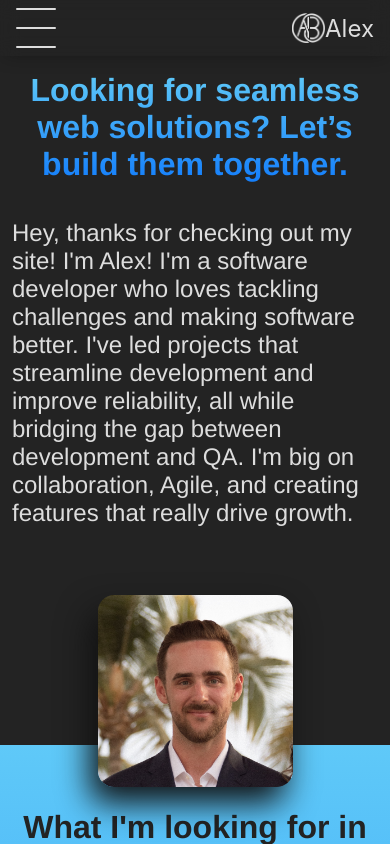
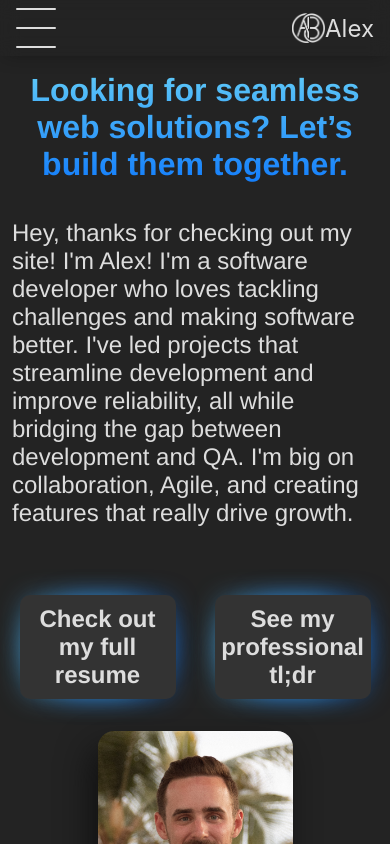
Before and after one commit to Alexbruce1/portfolio2024, a React (Create React App) app: page / in a window 390 px wide. Shown: the top 844 px of the page. Built offline with nearby package versions, Linux system fonts and the light colour scheme.

Commit message:
Add some page links and basic styling

```diff
--- a/src/Components/Footer.css
+++ b/src/Components/Footer.css
@@ -6,7 +6,7 @@
   justify-content: space-between;
   font-size: calc(10px + 2vmin);
   padding: 0;
-  margin-top: 3em;
+  /* margin-top: 3em; */
   width: 100%;
 }
 
--- a/src/Components/Home.css
+++ b/src/Components/Home.css
@@ -62,10 +62,32 @@
   box-shadow: var(--bigger-shadow);
 }
 
+/* Links section */
+
+.home-links-container {
+  width: 100%;
+  margin: 1em auto;
+  display: flex;
+  justify-content: space-around;
+}
+
+.home-link {
+  background-color: var(--background-accent-color);
+  color: var(--light-text);
+  box-shadow: var(--colorful-shadow-small);
+  animation: var(--colorful-shadow-small-animation);
+  font-size: 2em;
+  font-weight: 600;
+  border-radius: 10px;
+  padding: 10px 1em;
+  text-decoration: none;
+  margin: auto;
+}
+
 /* Team section */
 
 .home-team-container {
-  margin: 2em 0;
+  margin:  0;
 }
 
 .home-divider {
@@ -96,11 +118,8 @@
 .tech-container {
   border-radius: 1em;
   background: linear-gradient(200deg, var(--background-accent-color), var(--background-accent-color-shifted));
-  box-shadow: 8em 8em 5em -10em #fecb2e,
-              -8em -8em 5em -10em #fc3158,
-              8em -8em 5em -10em #53d769,
-              -8em 8em 5em -10em #5fc9f8;
-  animation: pulsate-shadow 5s infinite alternate;
+  box-shadow: var(--colorful-shadow);
+  animation: var(--colorful-shadow-animation);
   padding: 2em 0;
 }
 
@@ -197,36 +216,18 @@
   }
 }
 
-@keyframes rotate-shadow {
+@keyframes pulsate-shadow-small {
   0% {
-    box-shadow: 8em 8em 5em -10em #fecb2e,
-                -8em -8em 5em -10em #fc3158,
-                8em -8em 5em -10em #53d769,
-                -8em 8em 5em -10em #5fc9f8;
-  }
-  25% {
-    box-shadow: -8em 8em 5em -10em #fecb2e,
-                 -8em -8em 5em -10em #fc3158,
-                 8em 8em 5em -10em #53d769,
-                 8em -8em 5em -10em #5fc9f8;
-  }
-  50% {
-    box-shadow: -8em -8em 5em -10em #fecb2e,
-                 8em -8em 5em -10em #fc3158,
-                 -8em 8em 5em -10em #53d769,
-                 8em 8em 5em -10em #5fc9f8;
-  }
-  75% {
-    box-shadow: 8em -8em 5em -10em #fecb2e,
-                8em 8em 5em -10em #fc3158,
-                -8em -8em 5em -10em #53d769,
-                -8em 8em 5em -10em #5fc9f8;
+    box-shadow: 16px 16px 30px -28px #147efb,
+                -16px -16px 30px -28px #4DB7F9,
+                16px -16px 30px -28px #147efb,
+                -16px 16px 30px -28px #4DB7F9;
   }
   100% {
-    box-shadow: 8em 8em 5em -10em #fecb2e,
-                -8em -8em 5em -10em #fc3158,
-                8em -8em 5em -10em #53d769,
-                -8em 8em 5em -10em #5fc9f8;
+  box-shadow: 16px 16px 30px -25px #147efb,
+              -16px -16px 30px -25px #4DB7F9,
+              16px -16px 30px -25px #147efb,
+              -16px 16px 30px -25px #4DB7F9;
   }
 }
 
@@ -242,7 +243,7 @@
   }
 }
 
-/* 1200px ------------------------------------------------------ */
+/* 1240px ------------------------------------------------------ */
 @media (max-width: 1240px) {
   .home-main-container {
     display: block;
@@ -257,6 +258,11 @@
   .home-text {
     max-width: 100%;
     margin: auto;
+  }
+
+  .home-link {
+    background-color: var(--background-accent-color);
+    color: var(--light-text);
   }
 
   .home-image-container {
@@ -326,6 +332,12 @@
     box-shadow: var(--big-shadow);
   }
 
+  .home-link {
+    width: 40%;
+    padding: 10px 0;
+    font-size: 1.5em;
+  }
+
   .home-team-container {
     margin-top: -5em;
     margin-bottom: 0;
--- a/src/Components/Home.js
+++ b/src/Components/Home.js
@@ -1,4 +1,5 @@
 import React, { useEffect, useState } from 'react';
+import { Link } from 'react-router-dom';
 import car1 from '../assets/car-images/car1.jpg';
 import car2 from '../assets/car-images/car2.jpg';
 import car3 from '../assets/car-images/car3.jpg';
@@ -101,6 +102,7 @@ const carImages = [car1, car2, car3, car4, car5, car6, car7, car8, car9];
 
 function Home() {
   let [profilePicIndex, setProfilePicIndex] = useState(0);
+  const [isMobile, setIsMobile] = useState(window.innerWidth < 768);
 
   function updateProfilePic() {
     setProfilePicIndex((previous) => {
@@ -123,6 +125,17 @@ function Home() {
     return () => clearTimeout(timeoutId); // Cleanup if component unmounts
   }, []);
 
+  useEffect(() => {
+    const handleResize = () => {
+      setIsMobile(window.innerWidth < 1001);
+    };
+
+    window.addEventListener('resize', handleResize);
+
+    return () => window.removeEventListener('resize', handleResize);
+  }, []);
+
+
   return (
     <div className="Home Page">
       <div className='home-main-container'>
@@ -134,14 +147,22 @@ function Home() {
             Hey, thanks for checking out my site! I'm Alex! I'm a software developer who loves tackling challenges and making software better. I've led projects that streamline development and improve reliability, all while bridging the gap between development and QA. I'm big on collaboration, Agile, and creating features that really drive growth.
           </p>
         </div>
+        {isMobile ? <div className='home-links-container'>
+          <Link className='home-link' to={'/resume'}>Check out my full resume</Link>
+          <Link className='home-link' to={'/tldr'}> See my professional tl;dr</Link>
+        </div> : null }
         <div className='home-image-container'>
           <img className='profile-img-home' src={profilePics[profilePicIndex]} alt="Profile" onClick={updateProfilePic} />
           <span class="image-tooltip">See More</span>
         </div>
       </div>
+      {isMobile ? null : <div className='home-links-container'>
+        <Link className='home-link' to={'/resume'}>Check out my full resume</Link>
+        <Link className='home-link' to={'/tldr'}> See my professional tl;dr</Link>
+      </div> }
       <div className='home-team-container'>
         <div className='home-divider'></div>
-        <div className='home-team-headline home-headline'>What I'm looking for in a team</div>
+        <div className='home-team-headline home-headline'>What find important in a team</div>
         <div className='home-p home-team-paragraph'>
           Collaboration is at the heart of any great project. I thrive in an environment where:
           <ul>
--- a/src/index.css
+++ b/src/index.css
@@ -5,12 +5,24 @@
   --tldr-p-background-color: #147efb;
   --tldr-p-background-color-gradient: linear-gradient(180deg, #4DB7F9 1%, #147efb 100%);
   --blue-blue-background-gradient: linear-gradient(180deg, #5fc9f8, #147efb);
-  --blue-to-main-bg-background: linear-gradient(180deg, #147efb 0%, #232323 100%);
+  --blue-to-main-bg-background: linear-gradient(180deg, #147efb 0%, #232323 60%);
   --high-contrast-text-over-blue-bg: #232323;
   --tan-text: #DDA15E;
   --green-text: #606C38;
   --accent-blue: #0077b6;
   --big-shadow: -.5em 1em 2em #111;
+  /* --small-shadow: -3px 6px 12px #111; */
+  --colorful-shadow:  8em 8em 5em -10em #fecb2e,
+                      -8em -8em 5em -10em #fc3158,
+                      8em -8em 5em -10em #53d769,
+                      -8em 8em 5em -10em #5fc9f8;
+  /* --colorful-shadow-0-animate */
+  --colorful-shadow-small:  16px 16px 10px -15px #147efb,
+                            -16px -16px 10px -15px #4DB7F9,
+                            16px -16px 10px -15px #147efb,
+                            -16px 16px 10px -15px #4DB7F9;
+  --colorful-shadow-animation: pulsate-shadow 5s infinite alternate;
+  --colorful-shadow-small-animation: pulsate-shadow-small 4s infinite alternate;
   --bigger-shadow: -.5em 1em 3em #111;
   --shadow-to-the-right: 10px 0 20px -10px #111;
   --light-text: #ddd;
@@ -39,6 +51,7 @@
   --green-text: #606C38;
   --accent-blue: #0077b6;
   --big-shadow: -.5em 1em 2em #696969;
+  /* --small-shadow: -3px 6px 12px #696969; */
   --bigger-shadow: -.5em 1em 3em #666;
   --shadow-to-the-right: 1px 0 20px -10px #000;
   --light-text: #232323;
```
